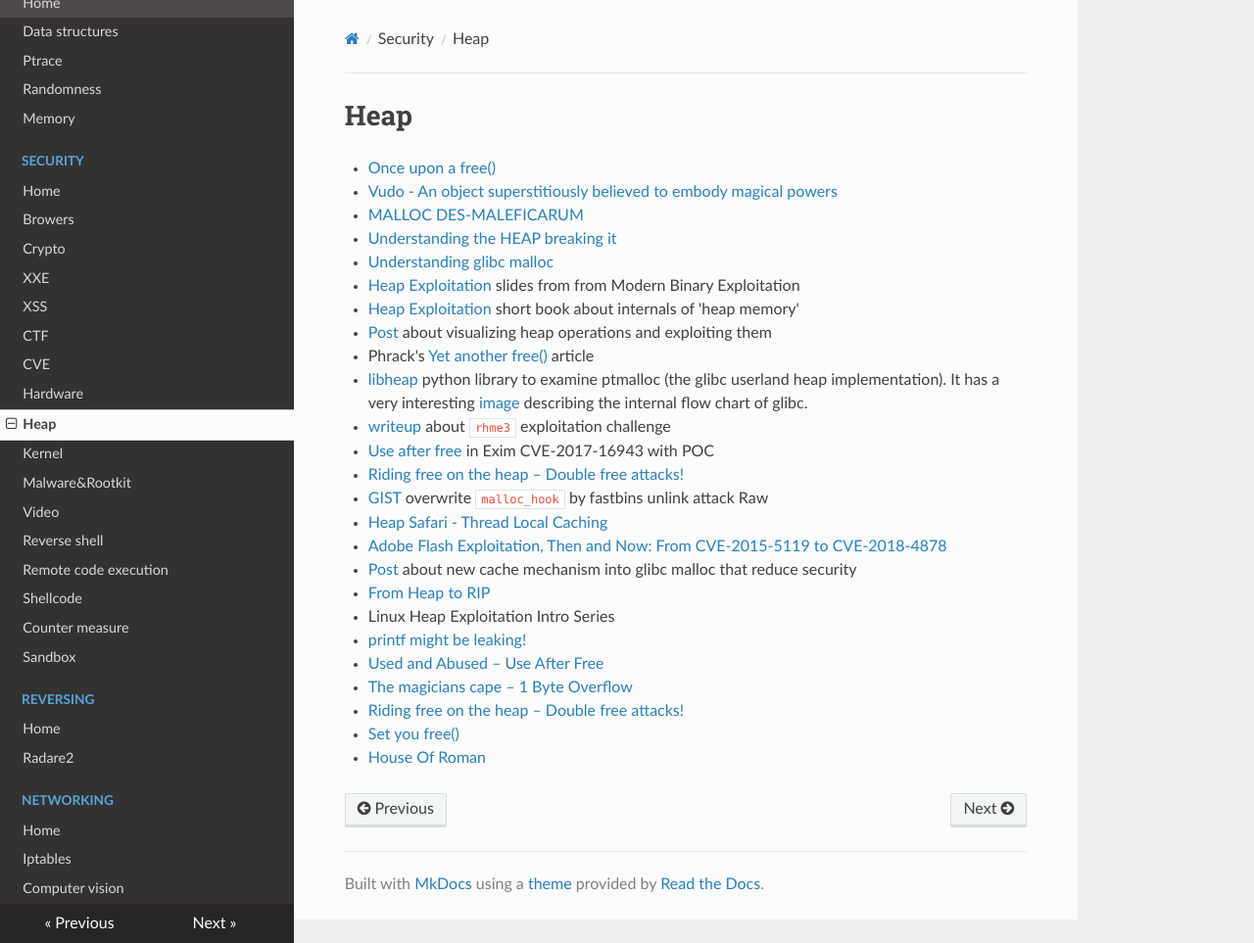
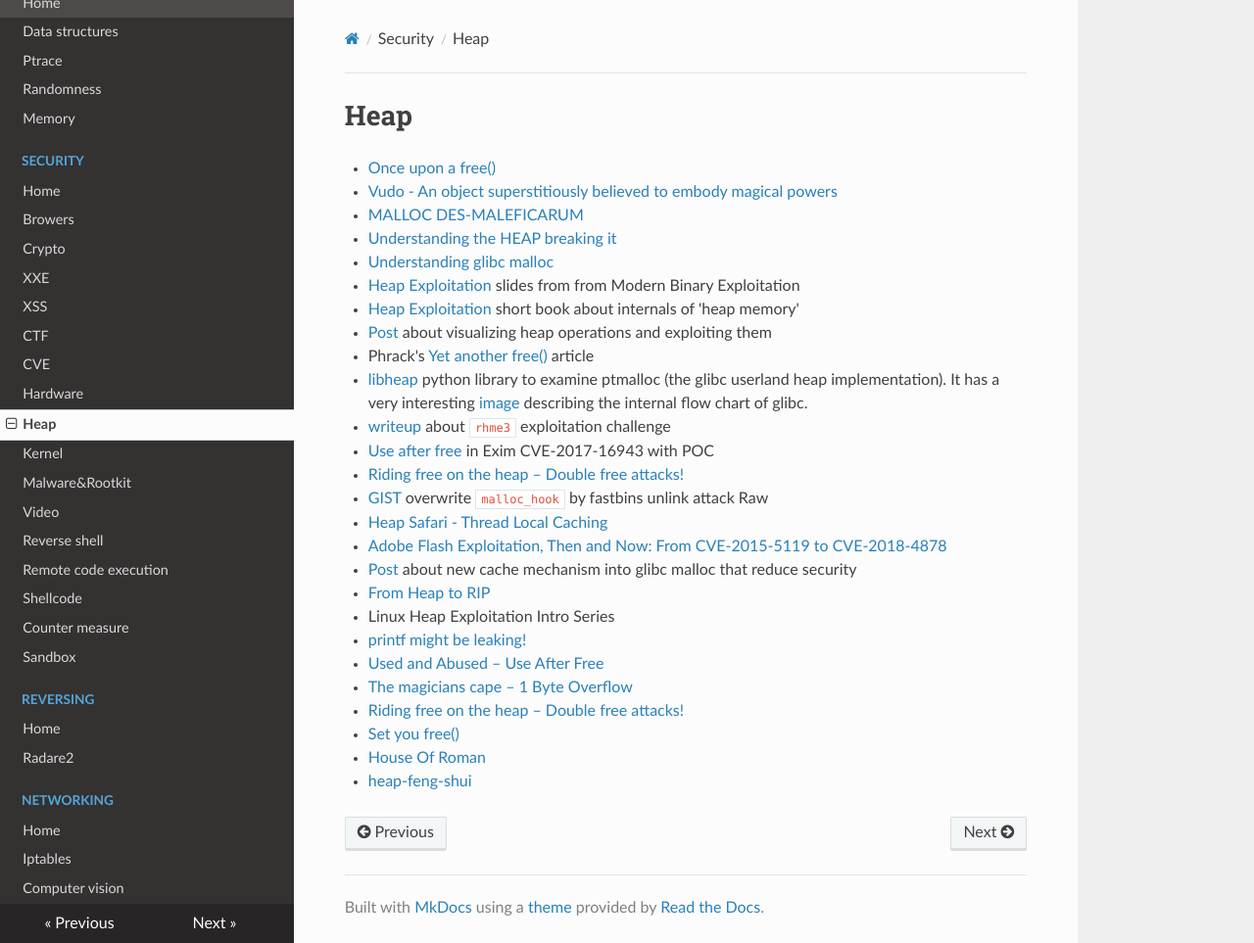
Before and after one commit to gipi/low-level, an MkDocs documentation site: the page built from docs/security/heap.md, in a window 1280 px wide and 963 px high. Shown: the whole window at 98% size. Built offline with MkDocs 1.6.1, drawn with Linux system fonts in a browser that asks for light colours; nearby versions of some CDN libraries; old or Windows-style settings are respelled for this version of MkDocs.

Commit message:
Update heap.md

```diff
--- a/docs/security/heap.md
+++ b/docs/security/heap.md
@@ -26,3 +26,4 @@ Raw
    - [Riding free on the heap – Double free attacks!](https://sensepost.com/blog/2017/linux-heap-exploitation-intro-series-riding-free-on-the-heap-double-free-attacks/)
    - [Set you free()](https://sensepost.com/blog/2018/linux-heap-exploitation-intro-series-set-you-free-part-1/)
  - [House Of Roman](https://gist.github.com/romanking98/9aab2804832c0fb46615f025e8ffb0bc)
+ - [heap-feng-shui](http://www.phreedom.org/research/heap-feng-shui/heap-feng-shui.html)
```
